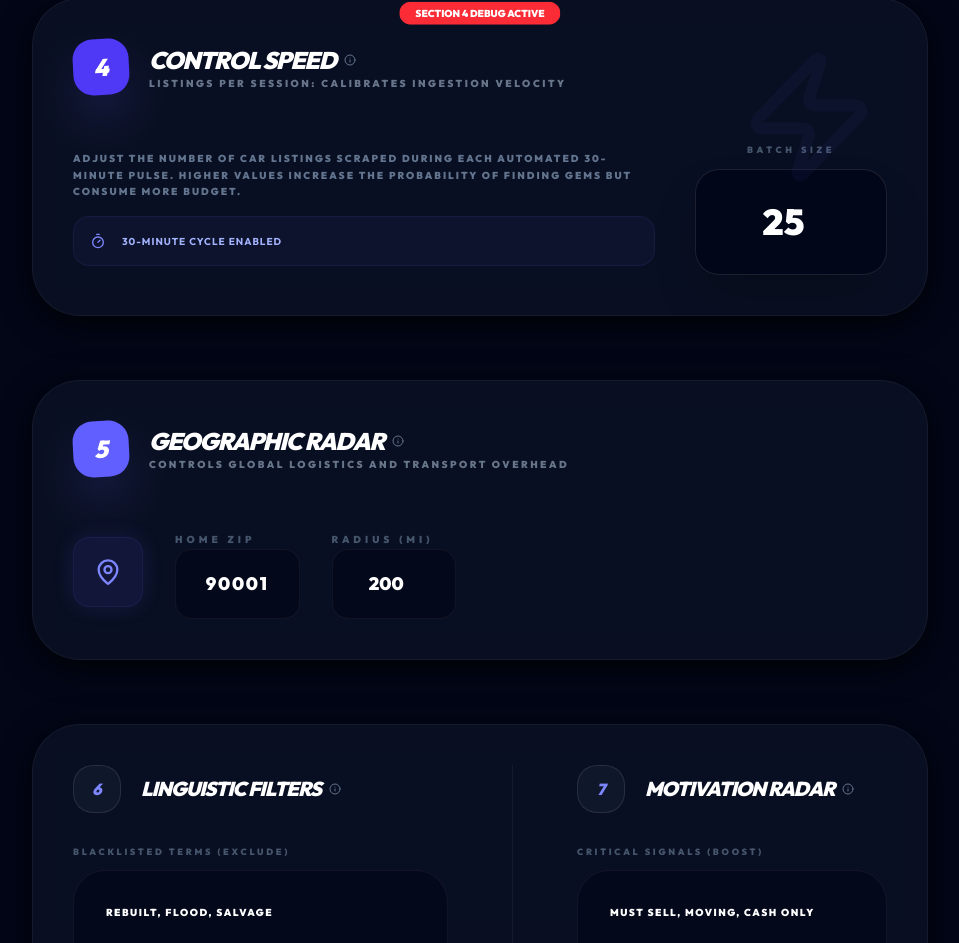
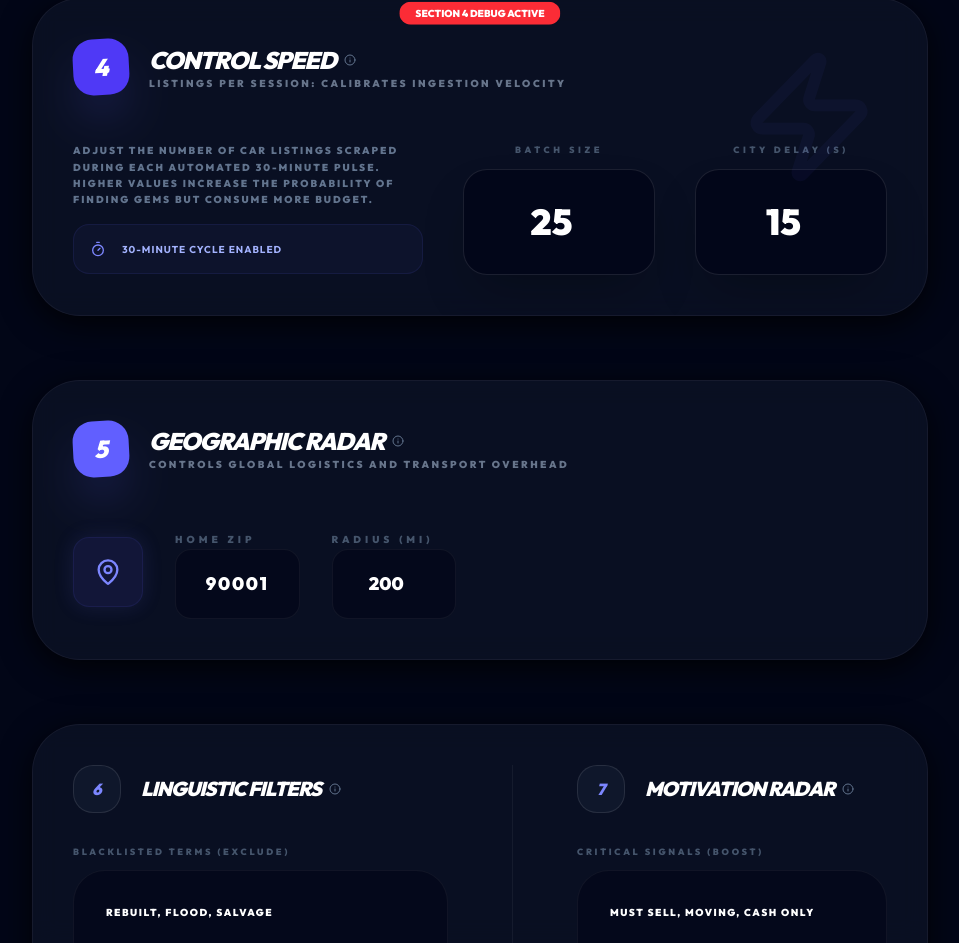
Before and after one commit to rocsolid01/privatecarbuyer, a Next.js app: page /settings in a window 1280 px wide. Shown: the part 1183-2126 px from the top of the page, without its empty margins (160-1119 px from the left). Built offline with nearby package versions, Linux system fonts and the light colour scheme; no server answers; the database is empty.

Commit message:
Add City Delay field to Control Speed section in Settings

```diff
--- a/src/app/settings/page.tsx
+++ b/src/app/settings/page.tsx
@@ -601,6 +601,7 @@ export default function SettingsPage() {
                                     <span className="text-[10px] font-bold text-indigo-300 uppercase tracking-widest">30-Minute Cycle Enabled</span>
                                 </div>
                             </div>
+                            <div className="flex gap-10">
                                 <div className="w-48 space-y-3">
                                     <label className="text-[9px] font-black text-slate-600 uppercase tracking-[0.4em] block text-center">BATCH SIZE</label>
                                     <input
@@ -614,6 +615,21 @@ export default function SettingsPage() {
                                         }}
                                         className="w-full bg-slate-950/80 border border-white/10 rounded-3xl p-8 font-black text-white text-center text-4xl focus:ring-4 focus:ring-indigo-500/30 focus:bg-slate-950 transition-all shadow-2xl"
                                     />
+                                </div>
+                                <div className="w-48 space-y-3">
+                                    <label className="text-[9px] font-black text-slate-600 uppercase tracking-[0.4em] block text-center">CITY DELAY (S)</label>
+                                    <input
+                                        type="number"
+                                        min={0}
+                                        max={300}
+                                        value={(!settings.pulse_interval || isNaN(settings.pulse_interval)) ? 15 : settings.pulse_interval}
+                                        onChange={e => {
+                                            const parsed = parseInt(e.target.value);
+                                            setSettings({ ...settings, pulse_interval: isNaN(parsed) ? 15 : parsed } as any);
+                                        }}
+                                        className="w-full bg-slate-950/80 border border-white/10 rounded-3xl p-8 font-black text-white text-center text-4xl focus:ring-4 focus:ring-indigo-500/30 focus:bg-slate-950 transition-all shadow-2xl"
+                                    />
+                                </div>
                             </div>
                         </div>
                     </section>
```
Lines whose indentation alone changed are shown as unchanged.
